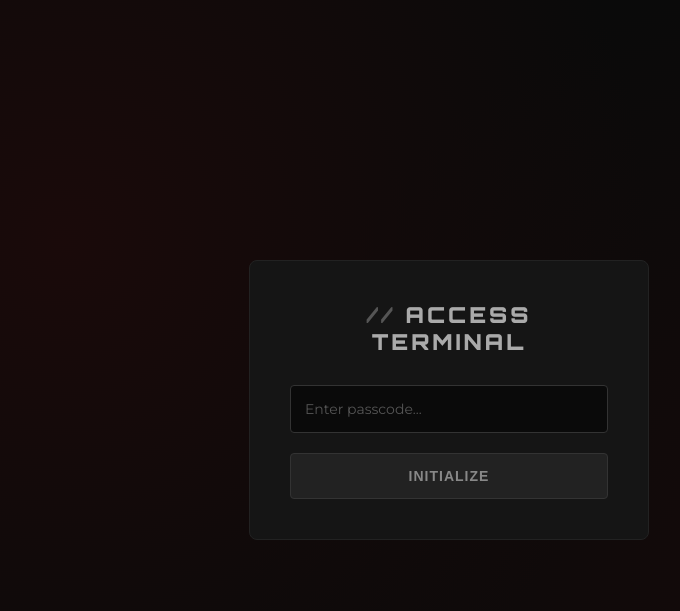
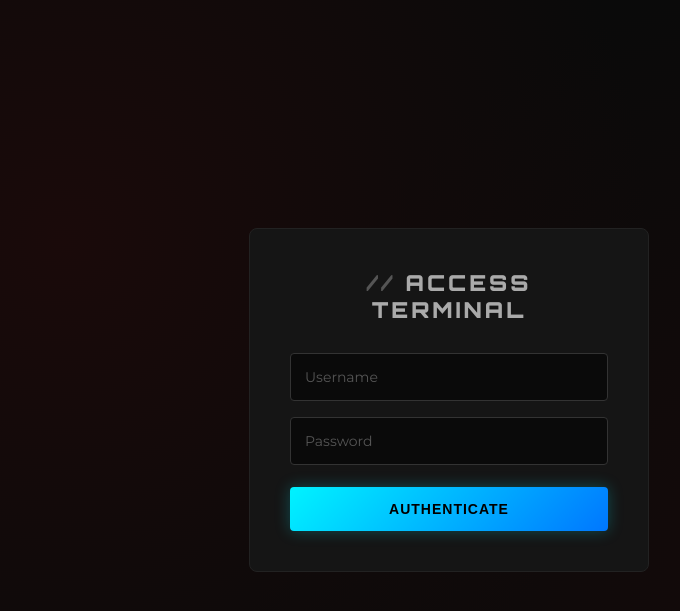
Before and after one commit to prajazz66/hackathon-progress-tracker, a Flask app: page / in a window 1280 px wide. Shown: the top 611 px of the page, without its empty margins (191-871 px from the left). Run offline with Flask 3, Linux system fonts and the light colour scheme.

Commit message:
AUth Login

```diff
--- a/templates/login.html
+++ b/templates/login.html
@@ -41,6 +41,7 @@
             content: "// ";
             color: #555;
         }
+        input[type="text"],
         input[type="password"] {
             width: 100%;
             padding: 14px;
@@ -49,35 +50,42 @@
             background: #0a0a0a;
             color: #ddd;
             font-size: 14px;
-            margin-bottom: 20px;
+            margin-bottom: 16px;
             font-family: inherit;
         }
-        input[type="password"]::placeholder { color: #555; }
+        input::placeholder { color: #555; }
+        input:focus {
+            outline: none;
+            border-color: #00f3ff;
+        }
         button {
             width: 100%;
             padding: 14px;
-            background: #222;
-            color: #888;
-            border: 1px solid #333;
+            background: linear-gradient(135deg, #00f3ff, #0077ff);
+            color: #000;
+            border: none;
             border-radius: 4px;
             font-size: 14px;
-            font-weight: 600;
+            font-weight: 700;
             cursor: pointer;
             text-transform: uppercase;
             letter-spacing: 1px;
+            margin-top: 6px;
+            box-shadow: 0 0 15px rgba(0, 243, 255, 0.25);
+            transition: all 0.2s ease;
         }
         button:hover {
-            background: #333;
-            color: #ddd;
+            box-shadow: 0 0 22px rgba(0, 243, 255, 0.45);
         }
         .error {
-            background: #222;
-            color: #777;
+            background: rgba(255, 82, 82, 0.12);
+            color: #ff5252;
             padding: 10px;
             border-radius: 4px;
             margin-bottom: 20px;
             text-align: center;
-            border: 1px solid #333;
+            border: 1px solid rgba(255, 82, 82, 0.35);
+            font-size: 13px;
         }
     </style>
 </head>
@@ -88,8 +96,9 @@
         <div class="error">{{ error }}</div>
         {% endif %}
         <form method="POST" action="/login">
-            <input type="password" name="passcode" placeholder="Enter passcode..." required autocomplete="off">
-            <button type="submit">Initialize</button>
+            <input type="text" name="username" placeholder="Username" required autocomplete="username">
+            <input type="password" name="password" placeholder="Password" required autocomplete="current-password">
+            <button type="submit">Authenticate</button>
         </form>
     </div>
 </body>
```
Also changed, not shown: config.py (+15 -3 lines), routes/auth_routes.py (+16 -5 lines).
